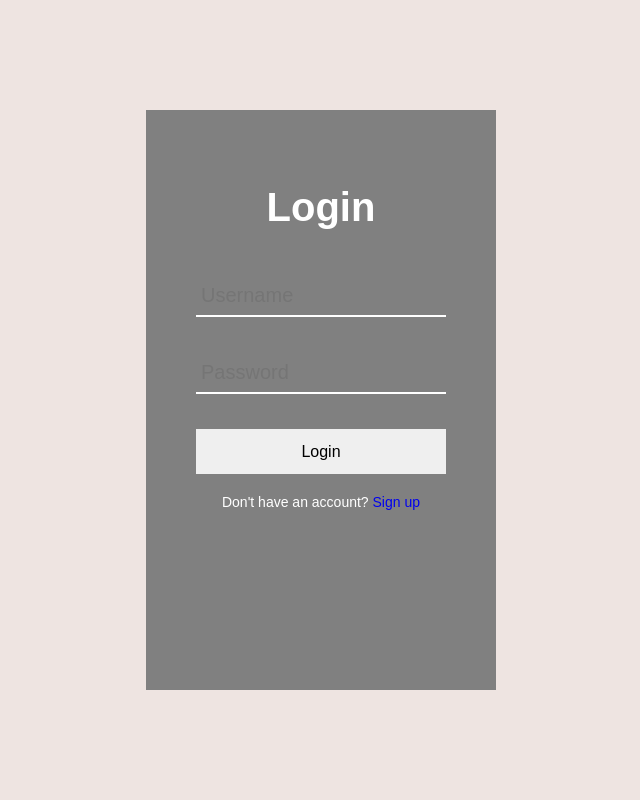
After one commit to eeshadesai/HackHERS2025, a Flask app: page /login in a window 1280 px wide. The commit adds this page. Shown: the whole page, without its empty margins (319-959 px from the left). Run offline with Flask 3, Linux system fonts and the light colour scheme.

Commit message:
Login Page Implementation

```diff
--- a/app.py
+++ b/app.py
@@ -1,46 +1,49 @@
 import os
-from flask import Flask, request, jsonify, render_template
-from groq import Groq
+from flask import Flask, request, jsonify, render_template, redirect, url_for, session
+from dotenv import load_dotenv
 
-
-from dotenv import load_dotenv
+# Load environment variables from .env file
 load_dotenv()
-
 
 app = Flask(__name__)
 
+# Secret key for session management (Change this in production)
+app.secret_key = os.getenv("SECRET_KEY", "your_default_secret_key")
 
-client = Groq(api_key="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")
+# Pre-set username and password
+USERNAME = 'admin'
+PASSWORD = 'password123'
 
+@app.route('/')
+def home():
+    """Redirects to the login page if not logged in, else to the index page."""
+    if not session.get('logged_in'):  # Check if user is logged in
+        return redirect(url_for('login'))  # Redirect to login page
+    return render_template('index.html')  # Render main page
 
-@app.route("/")
-def index():
-   return render_template("index.html")
+@app.route('/login', methods=['GET', 'POST'])
+def login():
+    """Handles user login authentication."""
+    if request.method == 'POST':
+        username = request.form.get('username')
+        password = request.form.get('password')
 
+        # Debugging output (remove in production)
+        print(f"Login attempt: {username}, {password}")
 
-@app.route("/chat", methods=["POST"])
-def chat():
-   user_message = request.json.get("message")
+        if username == USERNAME and password == PASSWORD:
+            session['logged_in'] = True  # Store session information
+            return redirect(url_for('home'))  # Redirect to main page
+        else:
+            return render_template("login.html", error="Invalid credentials. Please try again.")  # Show error
 
-   if not user_message:
-       return jsonify({"error": "No message received"}), 400
+    return render_template('login.html')  # Render login form for GET request
 
-
-   messages = [
-       {"role": "system", "content": "You are a rehab specialist. You give a diagnosis based on symptoms or if given an injury, create a plan to heal."},
-       {"role": "user", "content": user_message},
-   ]
-
-
-   chat_completion = client.chat.completions.create(
-       messages=messages,
-       model="llama-3.3-70b-versatile",
-   )
-
-
-   response = chat_completion.choices[0].message.content
-   return jsonify({"response": response})
-
+@app.route('/logout')
+def logout():
+    """Logs the user out and redirects to the login page."""
+    session.pop('logged_in', None)  # Remove session data
+    return redirect(url_for('login'))
 
 if __name__ == "__main__":
-   app.run(debug=True)
+    app.run(debug=True)
--- /dev/null
+++ b/static/main.css
@@ -0,0 +1,76 @@
+*{
+    font-family: 'Arial', sans-serif;
+    margin: 0;
+    padding: 0;
+    text-decoration: none;
+    box-sizing: border-box;
+}
+
+.login{
+    background: #EEE4E1;
+    height: 100vh;
+    display: flex;
+    justify-content: center;
+    align-items: center;
+}
+
+body{
+    min-height: 100vh;
+    background: #EEE4E1;
+}
+
+form{
+    background: grey;
+    width: 350px;
+    height: 580px;
+    padding: 75px 50px;
+    position: absolute;
+    left: 50%;
+    top: 50%;
+    transform: translate(-50%, -50%);
+}
+
+h1{
+    text-align: center;
+    margin-bottom: 45px;
+    color: white;
+    font-size: 40px;
+}
+
+.textBox{
+    border-bottom: 2px solid white;
+    position: relative;
+    margin: 35px 0;
+}
+
+.textBox input{
+    width: 100%;
+    padding: 0 5px;
+    height: 40px;
+    font-size: 20px;
+    background: none;
+    border: none;
+    outline: none;
+    color: white;
+}
+
+.loginBtn{
+    height: 45px;
+    width: 100%;
+    border: none;
+    outline: none;
+    font-size: 16px;
+}
+
+.loginBtn:hover{
+    background-position: right;
+    font-size: 16px;
+}
+
+.signup{
+    color: white;
+    margin-top: 20px;
+    margin-bottom: 5px;
+    text-align: center;
+    font-size: 14px;
+}
--- /dev/null
+++ b/templates/login.html
@@ -0,0 +1,26 @@
+<!DOCTYPE html>
+<html lang="en">
+<head>
+    <meta charset="UTF-8">
+    <meta name="viewport" content="width=device-width, initial-scale=1.0">
+    <title>Login</title>
+    <link rel="stylesheet" href="{{ url_for('static', filename='main.css') }}">
+</head>
+<body class="login">
+    <form method="POST" action="{{ url_for('login') }}">
+        <h1>Login</h1>
+
+        <div class="textBox">
+            <input type="text" id="username" name="username" placeholder="Username" required>
+        </div>
+
+        <div class="textBox">
+            <input type="password" id="password" name="password" placeholder="Password" required>
+        </div>
+
+        <button type="submit" class="loginBtn">Login</button>
+
+        <p class="signup">Don't have an account? <a href="#">Sign up</a></p>
+    </form>
+</body>
+</html>
```
Also changed, not shown: templates/index.html (+32 -0 lines).
